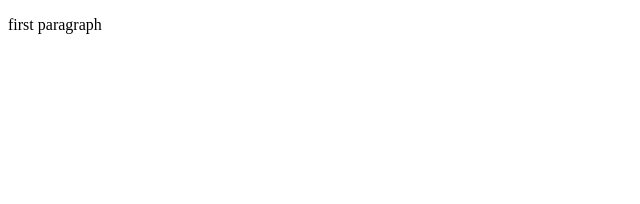
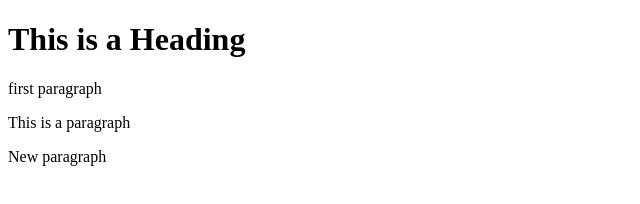
Before and after one commit to bpetersen-captech/learning-git, a plain HTML site: page index.html in a window 1280 px wide. Shown: the whole page, without its empty margins (0-640 px from the left). Drawn offline with Linux system fonts and the light colour scheme.

Commit message:
add some html

```diff
--- a/index.html
+++ b/index.html
@@ -4,6 +4,9 @@
 <title>Page Title </title>
 </head>
 <body>
-        <p>first paragraph</p>
+        <h1>This is a Heading</h1>
+		<p>first paragraph</p>
+		<p>This is a paragraph</p>
+		<p>New paragraph</p>
 </body>
 </htlml>
```
